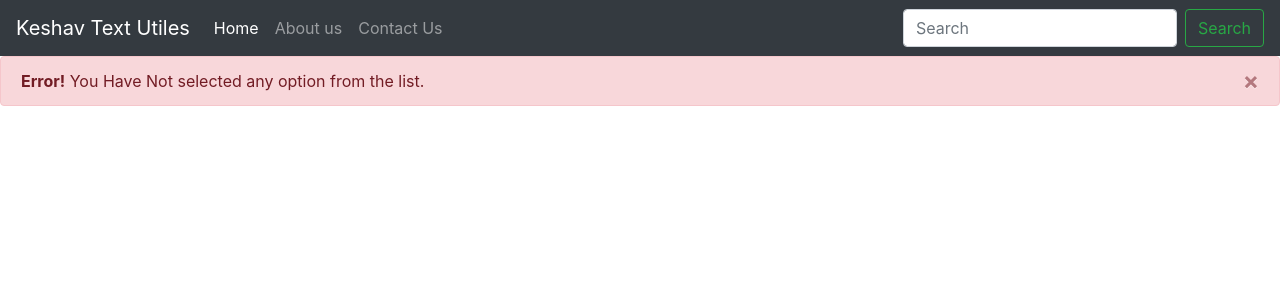
After one commit to keshav2212/punctutation-analyzer, a Django app: template templates/error.html in a window 1280 px wide. The commit adds this page. Shown: the top 300 px of the page. Run offline with Django 3.2, Linux system fonts and the light colour scheme; the template is opened without the code that fills it, so the values that code supplies are empty; some libraries are stand-ins or nearby versions.

Commit message:
final updates

```diff
--- /dev/null
+++ b/templates/error.html
@@ -0,0 +1,53 @@
+<!doctype html>
+<html lang="en">
+  <head>
+    <!-- Required meta tags -->
+    <meta charset="utf-8">
+    <meta name="viewport" content="width=device-width, initial-scale=1, shrink-to-fit=no">
+
+    <!-- Bootstrap CSS -->
+    <link rel="stylesheet" href="https://stackpath.bootstrapcdn.com/bootstrap/4.3.1/css/bootstrap.min.css" integrity="sha384-ggOyR0iXCbMQv3Xipma34MD+dH/1fQ784/j6cY/iJTQUOhcWr7x9JvoRxT2MZw1T" crossorigin="anonymous">
+
+    <title>Keshav Text Utiles</title>
+  </head>
+  <body>
+    <nav class="navbar navbar-expand-lg navbar-dark bg-dark">
+  <a class="navbar-brand" href="#">Keshav Text Utiles</a>
+  <button class="navbar-toggler" type="button" data-toggle="collapse" data-target="#navbarNav" aria-controls="navbarNav" aria-expanded="false" aria-label="Toggle navigation">
+    <span class="navbar-toggler-icon"></span>
+  </button>
+  <div class="collapse navbar-collapse" id="navbarNav">
+    <ul class="navbar-nav">
+      <li class="nav-item active">
+        <a class="nav-link" href="#">Home <span class="sr-only">(current)</span></a>
+      </li>
+      <li class="nav-item">
+        <a class="nav-link" href="#">About us</a>
+      </li>
+      <li class="nav-item">
+        <a class="nav-link" href="#">Contact Us</a>
+      </li>
+    </ul>
+  </div>
+  <form class="form-inline">
+    <input class="form-control mr-sm-2" type="search" placeholder="Search" aria-label="Search">
+    <button class="btn btn-outline-success my-2 my-sm-0" type="submit">Search</button>
+  </form>
+</nav>
+
+
+
+<div class="alert alert-danger alert-dismissible fade show" role="alert">
+  <strong>Error!</strong> You Have Not selected any option from the list.
+  <button type="button" class="close" data-dismiss="alert" aria-label="Close">
+    <span aria-hidden="true">&times;</span>
+  </button></div>
+
+
+    <!-- Optional JavaScript -->
+    <!-- jQuery first, then Popper.js, then Bootstrap JS -->
+    <script src="https://code.jquery.com/jquery-3.3.1.slim.min.js" integrity="sha384-q8i/X+965DzO0rT7abK41JStQIAqVgRVzpbzo5smXKp4YfRvH+8abtTE1Pi6jizo" crossorigin="anonymous"></script>
+    <script src="https://cdnjs.cloudflare.com/ajax/libs/popper.js/1.14.7/umd/popper.min.js" integrity="sha384-UO2eT0CpHqdSJQ6hJty5KVphtPhzWj9WO1clHTMGa3JDZwrnQq4sF86dIHNDz0W1" crossorigin="anonymous"></script>
+    <script src="https://stackpath.bootstrapcdn.com/bootstrap/4.3.1/js/bootstrap.min.js" integrity="sha384-JjSmVgyd0p3pXB1rRibZUAYoIIy6OrQ6VrjIEaFf/nJGzIxFDsf4x0xIM+B07jRM" crossorigin="anonymous"></script>
+  </body>
+</html>
--- a/texttiles/urls.py
+++ b/texttiles/urls.py
@@ -20,5 +20,4 @@ urlpatterns = [
     path('admin/', admin.site.urls),
     path('',views.index , name='index'),
     path('keshav',views.keshav , name='keshav'),
-    path('chinu',views.chinu , name='chinu'),
 ]
--- a/texttiles/views.py
+++ b/texttiles/views.py
@@ -41,8 +41,5 @@ def keshav(request):
 				analyzed=analyzed+char
 		params={'purpose':'Extra Space remover','analyze_text':analyzed}
 	if(djchecki!='on' and djchecki2!='on' and djchecki3!='on' and djchecki4!='on' ):
-		return HttpResponse("Error404")
+		return render(request,"error.html")
 	return render(request,'analyize.html',params)
-
-def chinu(request):
-	return HttpResponse("Hello Chinu")
```
Also changed, not shown: templates/analyize2.html (deleted, +0 -10 lines), templates/index.html (indentation only).
